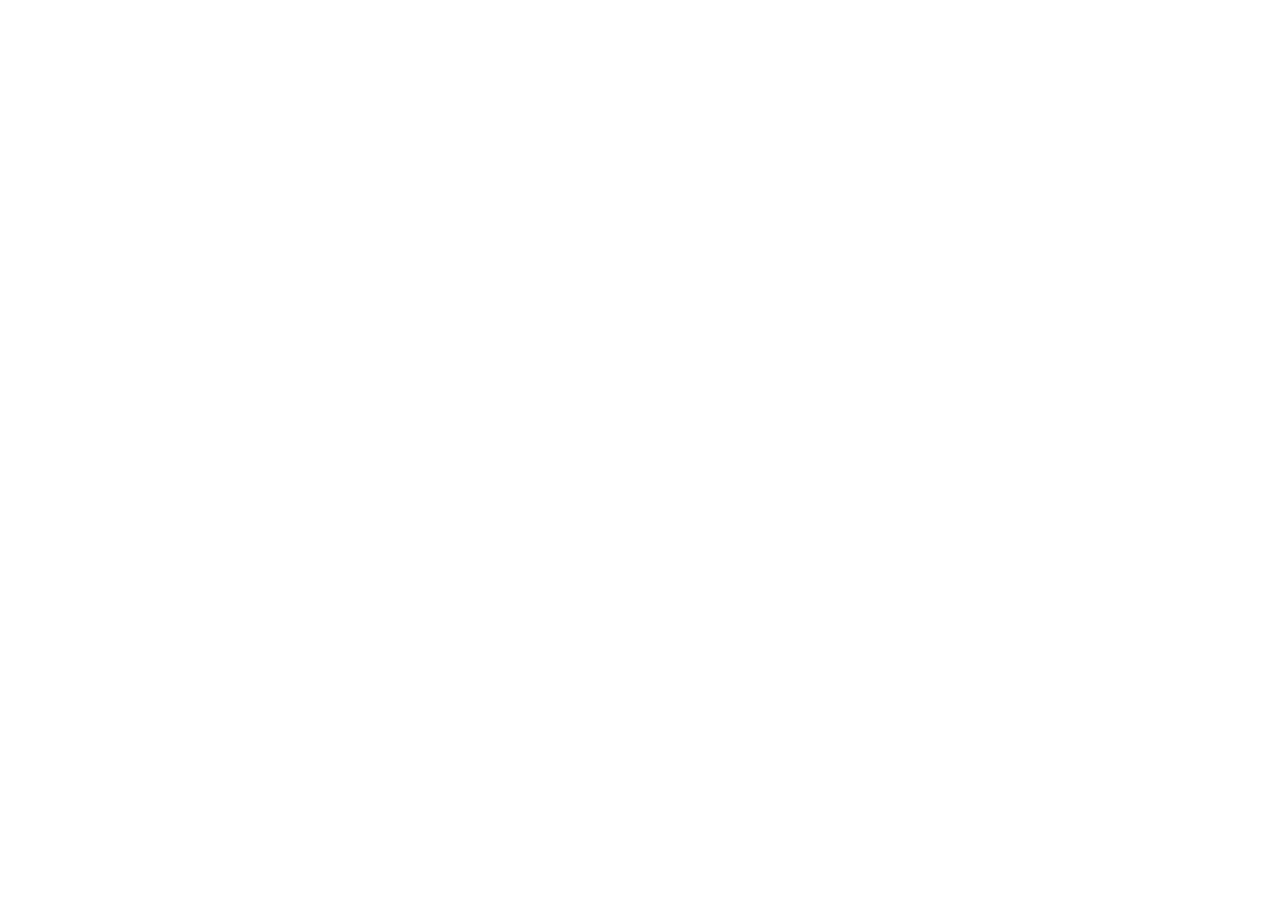
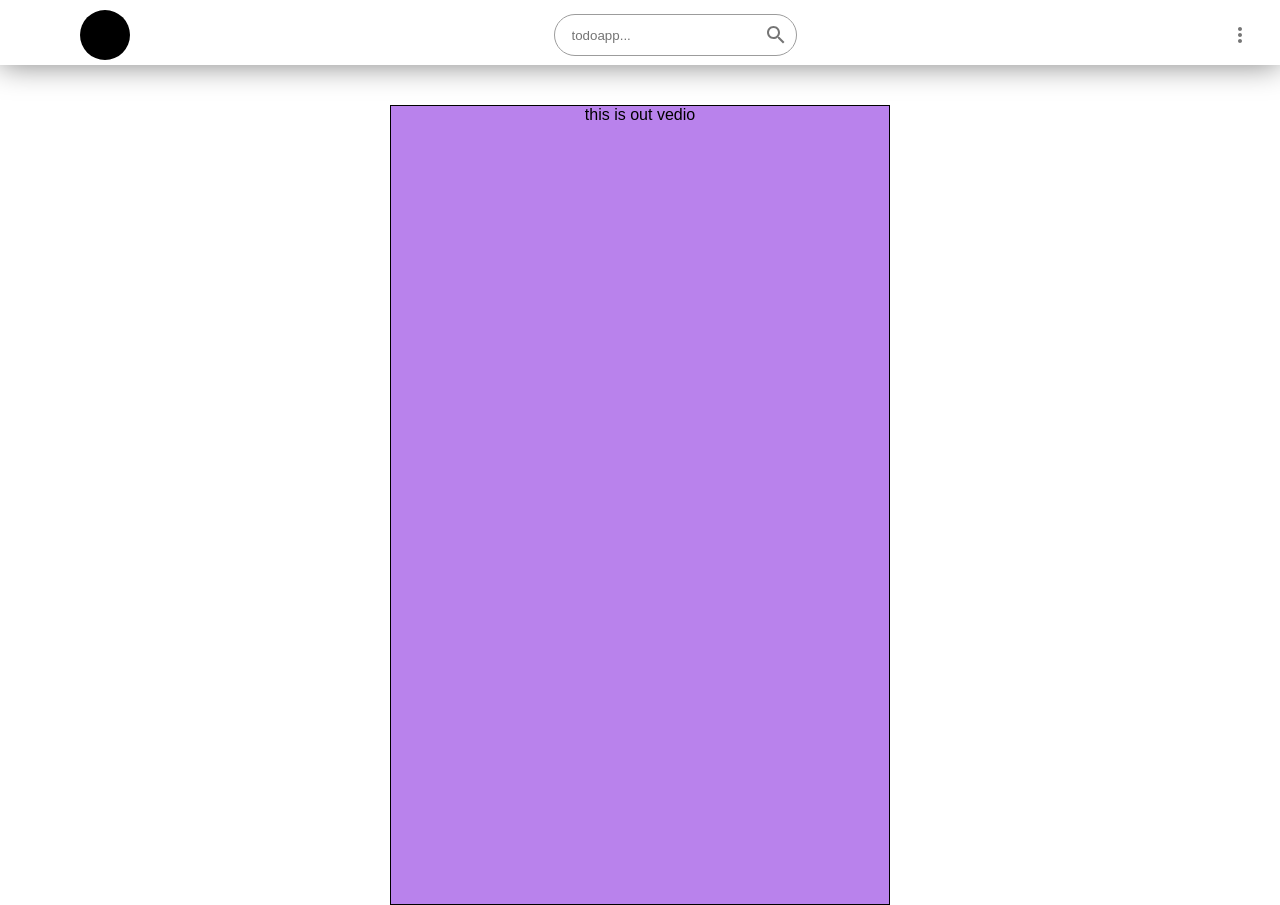
Before and after one commit to ehabmelhem/kekoo, a React (Create React App) app in the folder kekoo/: page / in a window 1280 px wide. Before the commit the page ends 800 px from the top, so only its background shows below. Built offline with nearby package versions, Linux system fonts and the light colour scheme.

Commit message:
Auto stash before merge of "Ehab_branch" and "origin/main"

```diff
--- a/kekoo/src/App.js
+++ b/kekoo/src/App.js
@@ -1,9 +1,15 @@
 import './App.css';
 import { useSelector, useDispatch } from "react-redux";
 import { Routes, Route, Link } from "react-router-dom";
+import Header from "./View/Componenties/Header"
+import Container from './View/MainContent/Container';
 function App() {
   return (
     <div className="app">
+          <Header/>
+        <Routes>
+        <Route path="/" element={<Container />} />
+      </Routes>
     </div>
   );
 }
--- a/kekoo/src/View/Componenties/Header.js
+++ b/kekoo/src/View/Componenties/Header.js
@@ -6,9 +6,9 @@
 
 function Header() {
     return (
-        <header id="header" class="header">
-            <div class="container">
-                <div class="header__logo">
+        <header id="header" className="header">
+            <div className="container">
+                <div className="header__logo">
                     {/* <a href="/">
                         <img src="/Images\frontend24-white-171x30.png" alt="" />
                     </a> */}
--- a/kekoo/src/View/MainContent/Container.css
+++ b/kekoo/src/View/MainContent/Container.css
@@ -1,4 +1,5 @@
 .vedio__container{
+    top: 40px;
     position: relative;
     height: 800px;
     overflow: scroll;
```
